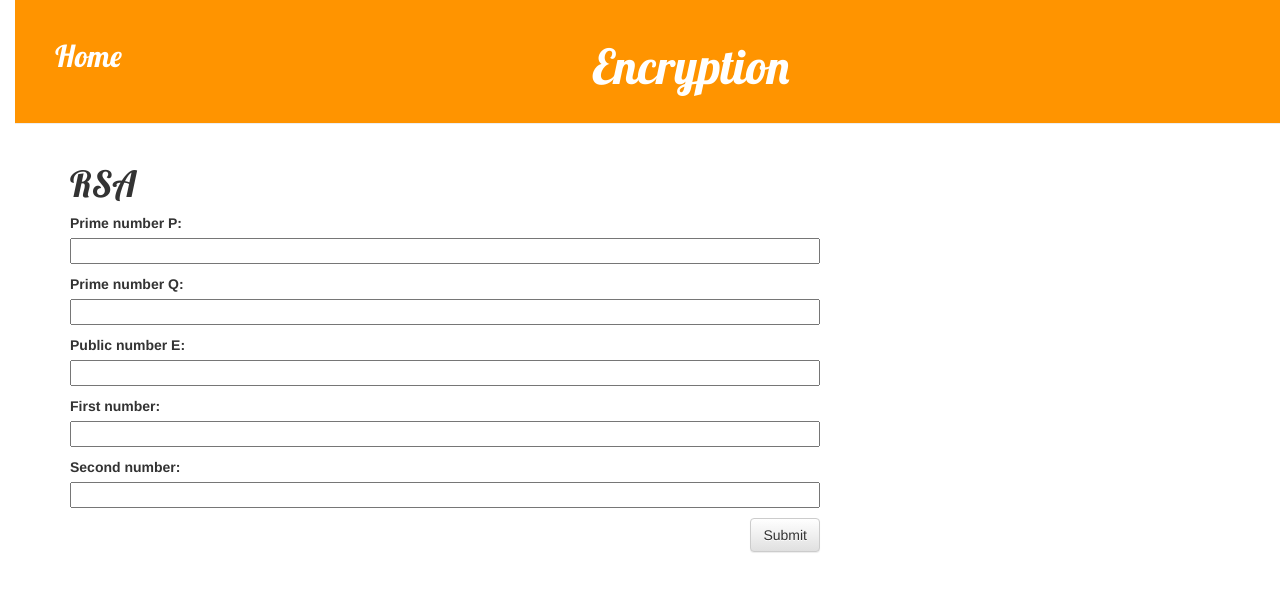
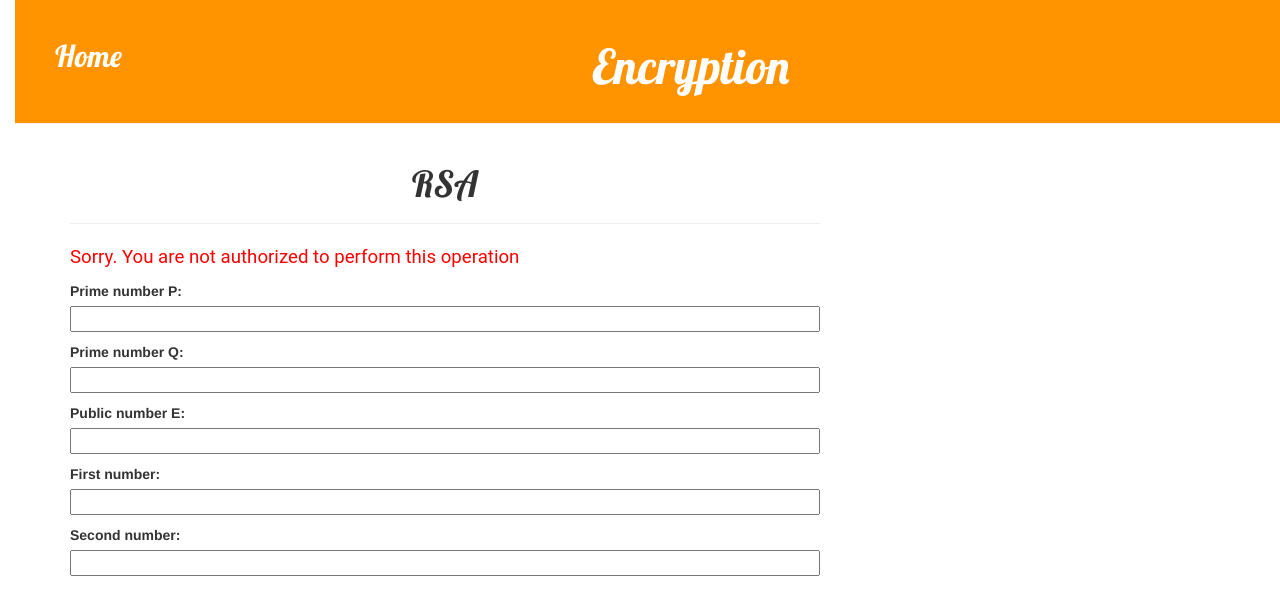
Before and after one commit to Jamshidbek/HE, a Django app: page /algorithm/rsa/ in a window 1280 px wide. Shown: the top 615 px of the page. Run offline with Django 3.2, Linux system fonts and the light colour scheme; some libraries are stand-ins or nearby versions.

Commit message:
Permission

```diff
--- a/blog/static/css/blog.css
+++ b/blog/static/css/blog.css
@@ -35,6 +35,12 @@ h1, h2, h3, h4 {
     font-size: 14pt;
 }
 
+.error-text {
+    font-family: Roboto;
+    font-size: 14pt;
+    color: red;
+}
+
 .post-text {
     font-family: Roboto;
     font-size: 12pt;
--- a/blog/templates/algorithm/base.html
+++ b/blog/templates/algorithm/base.html
@@ -10,7 +10,7 @@
     <body>
 	    <div class="page-header">
 	        <h2 style="text-align:left; float:left; "><a href="{% url 'home' %}">Home</h2>
-            <h1 style="text-align: center;"><a href="/">Encryption</a></h1>
+            <h1 style="text-align: center;"><a href="{% url 'algorithm_list' %}">Encryption</a></h1>
 	    </div>
 	    <div class="content container">
 	        <div class="row">
--- a/blog/templates/algorithm/paillier_result.html
+++ b/blog/templates/algorithm/paillier_result.html
@@ -1,6 +1,7 @@
 {% extends 'algorithm/base.html' %}
 
 {% block content %}
+    {% if user.is_authenticated %}
         <div>
             <h1 style="text-align: center;">Paillier</h1>
             <hr style="clear:both;"/>
@@ -17,4 +18,5 @@
             <h3>Decrypt: {{ paillier.ba }}</h3>
             <hr style="clear:both;"/>
         </div>
+    {% endif %}
 {% endblock %}
--- a/blog/templates/algorithm/rsa.html
+++ b/blog/templates/algorithm/rsa.html
@@ -1,9 +1,15 @@
 {% extends 'algorithm/base.html' %}
 
 {% block content %}
-    <h1>RSA</h1>
+    <h1 style="text-align: center;">RSA</h1>
+    <hr style="clear:both;"/>
+    {% if not user.is_authenticated %}
+        <p class="error-text">Sorry. You are not authorized to perform this operation</p>
+    {% endif %}
     <form method="POST" class="post-form">{% csrf_token %}
         {{ form.as_p }}
-        <button type="submit" class="save btn btn-default">Submit</button>
+        {% if user.is_authenticated %}
+            <button type="submit" class="save btn btn-default">Submit</button>
+        {% endif %}
     </form>
 {% endblock %}
--- a/blog/templates/algorithm/rsa_result.html
+++ b/blog/templates/algorithm/rsa_result.html
@@ -1,6 +1,7 @@
 {% extends 'algorithm/base.html' %}
 
 {% block content %}
+    {% if user.is_authenticated %}
         <div>
             <h1 style="text-align: center;">RSA</h1>
             <hr style="clear:both;"/>
@@ -17,4 +18,5 @@
             <h3 style="text-align:right;float:right;">Decrypt: {{ rsa.ba }}</h3>
             <hr style="clear:both;"/>
         </div>
+    {% endif %}
 {% endblock %}
--- a/blog/templates/algorithm/sezar_result.html
+++ b/blog/templates/algorithm/sezar_result.html
@@ -1,6 +1,7 @@
 {% extends 'algorithm/base.html' %}
 
 {% block content %}
+    {% if user.is_authenticated %}
         <div>
             <h1 style="text-align: center;">Sezar</h1>
             <hr style="clear:both;"/>
@@ -17,4 +18,5 @@
             <h3 style="text-align:right;float:right;">Decrypt: {{ sezar.ba }}</h3>
             <hr style="clear:both;"/>
         </div>
+    {% endif %}
 {% endblock %}
--- a/blog/templates/he/home.html
+++ b/blog/templates/he/home.html
@@ -9,5 +9,9 @@
         <h1><a href="{% url 'post_list' %}">Blog</a></h1>
         <p class="about">Blog: Information Security</p>
         <hr style="clear:both;"/>
+
+        <h1><a href="">About</a></h1>
+        <p class="about">About Program</p>
+        <hr style="clear:both;"/>
     </div>
 {% endblock %}
```
Also changed, not shown: blog/templates/algorithm/paillier.html (+8 -2 lines), blog/templates/algorithm/sezar.html (+8 -2 lines). Lines whose indentation alone changed are shown as unchanged.
